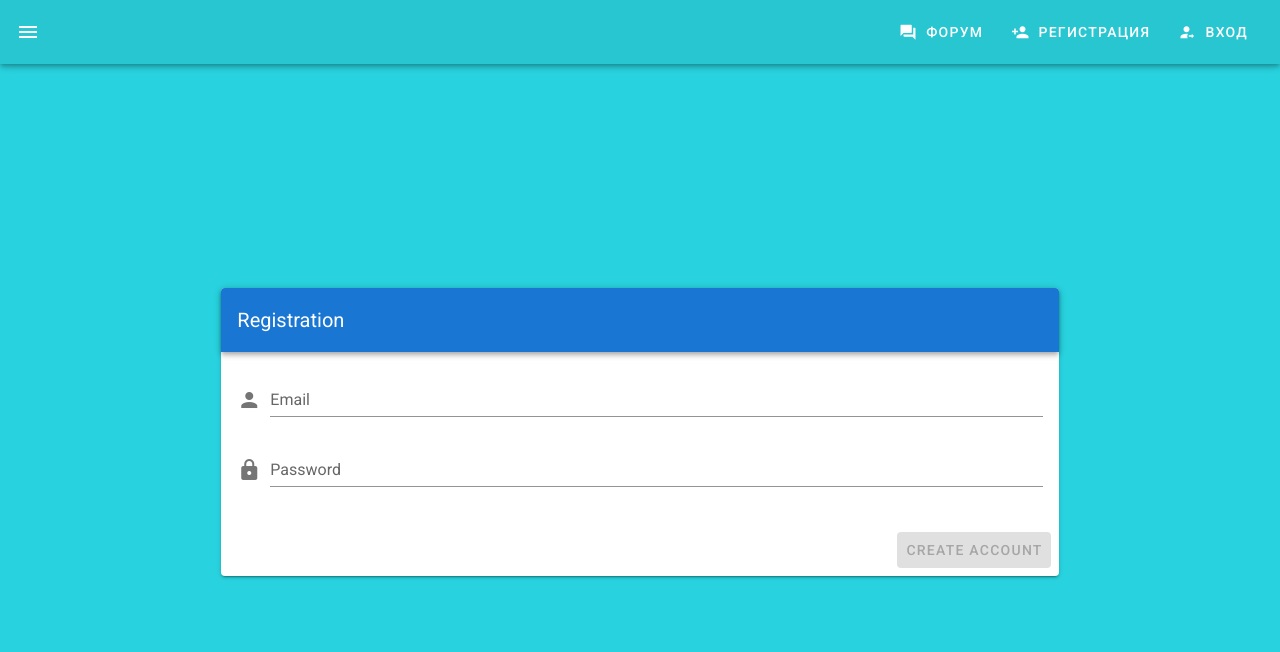
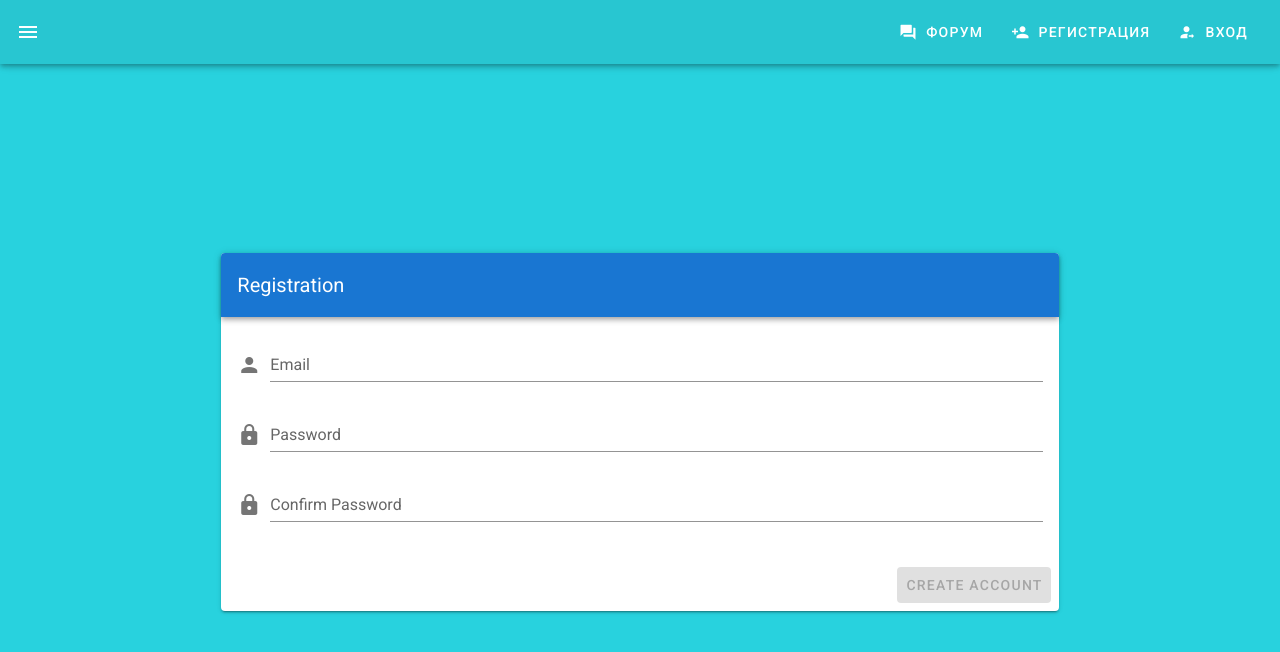
Before and after one commit to MaksonPW/XxX, a Vue app: page /registration in a window 1280 px wide. Shown: the top 652 px of the page. Built offline with nearby package versions, Linux system fonts and the light colour scheme.

Commit message:
ветка 4.2

```diff
--- a/src/components/Auth/Registration.vue
+++ b/src/components/Auth/Registration.vue
@@ -25,6 +25,14 @@
                   v-model="password"
                   :rules="passwordRules"
               ></v-text-field>
+              <v-text-field
+                  prepend-icon="mdi-lock"
+                  name="confirm-password"
+                  label="Confirm Password"
+                  type="password"
+                  v-model="confirmPassword"
+                  :rules="confirmPasswordRules"
+              ></v-text-field>
             </v-form>
           </v-card-text>
           <v-card-actions>
@@ -48,6 +56,7 @@
     return {
       email: "",
       password: "",
+      confirmPassword: "",
       valid: false,
       emailRules: [
         v => !!v || 'E-mail is required',
@@ -56,6 +65,10 @@
       passwordRules: [
         v => !!v || 'Password is required',
         v => (v && v.length >= 6) || 'Password must be more or equel than 6 characters'
+      ],
+      confirmPasswordRules: [
+        v => !!v || 'Password is required',
+        v => v === this.password || 'Password should match'
       ]
     }
   },
```
